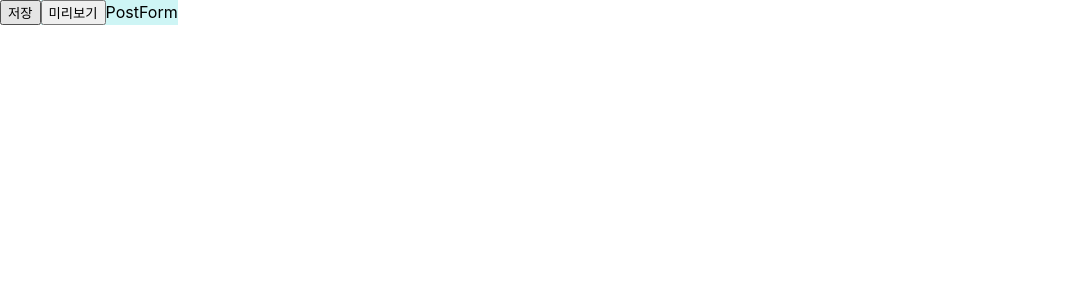
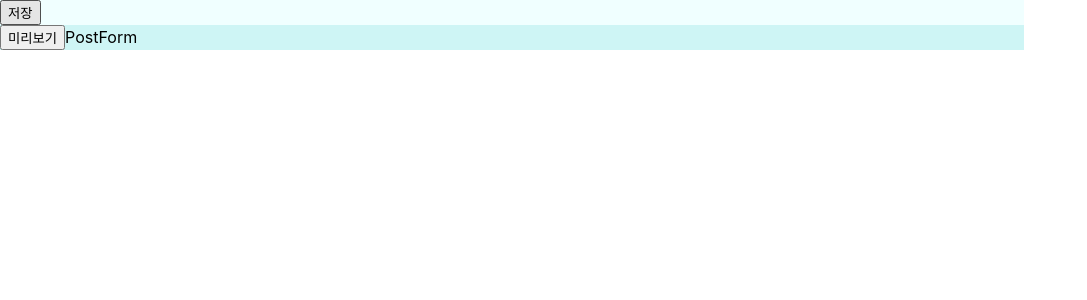
Before and after one commit to JinHyeonBae/BamtolBlog, a React (Create React App) app in the folder front/: page /write in a window 1280 px wide. Shown: the top 300 px of the page, without its empty margins (0-1087 px from the left). Built offline with nearby package versions, Linux system fonts and the light colour scheme.

Commit message:
fix(post write): className 오타 수정

```diff
--- a/front/src/components/PostWrite/index.js
+++ b/front/src/components/PostWrite/index.js
@@ -9,14 +9,13 @@ const PostWrite = () => {
   const dispatch = useDispatch();
   const {showPreview, postContents} = useSelector((state)=>state.post);
 
-
   const onSubmitHandler = (e) => {
     e.preventDefault();
     dispatch(savePostContentsAction(postContents));
   }
 
   return (<>
-    <div className='PostRead'>
+    <div className='PostWrite'>
       <div>
         <button onClick={onSubmitHandler}>저장</button>
       </div>
```
